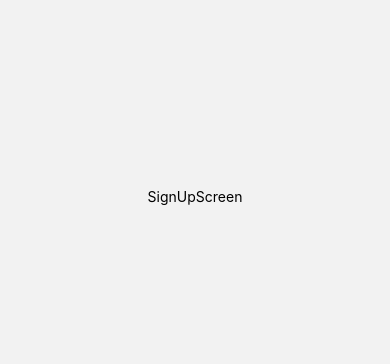
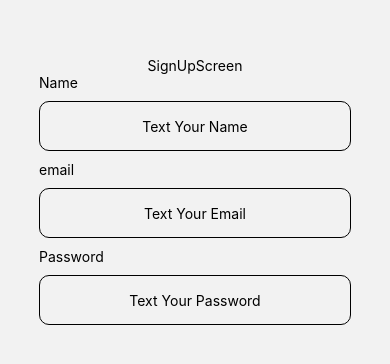
Before and after one commit to erenavar/login-page, a React Native app: screen /SignUp in a window 390 px wide. Shown: the part 226-590 px from the top of the page. Built offline with nearby package versions, Linux system fonts and the light colour scheme.

Commit message:
add custom text input to sign up page

```diff
--- a/src/screens/SignUpScreen.js
+++ b/src/screens/SignUpScreen.js
@@ -1,10 +1,35 @@
 import { StyleSheet, Text, View } from "react-native";
-import React from "react";
+import React, { useState } from "react";
+import CustomTextInput from "../components/CustomTextInput";
 
 const SignUpScreen = () => {
+  const [name, setName] = useState("");
+  const [email, setEmail] = useState("");
+  const [password, setPassword] = useState("");
   return (
     <View style={styles.container}>
       <Text>SignUpScreen</Text>
+      <CustomTextInput
+        title="Name"
+        isSecureText={false}
+        handleOnChangeText={setName}
+        handleValue={name}
+        handlePlaceHolder="Text Your Name"
+      />
+      <CustomTextInput
+        title="email"
+        isSecureText={false}
+        handleOnChangeText={setEmail}
+        handleValue={email}
+        handlePlaceHolder="Text Your Email"
+      />
+      <CustomTextInput
+        title="Password"
+        isSecureText={true}
+        handleOnChangeText={setPassword}
+        handleValue={password}
+        handlePlaceHolder="Text Your Password"
+      />
     </View>
   );
 };
```
